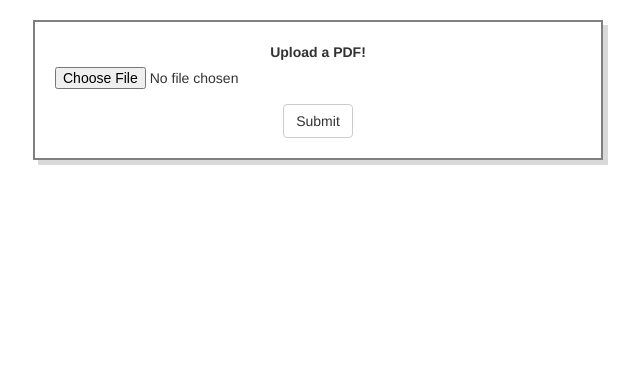
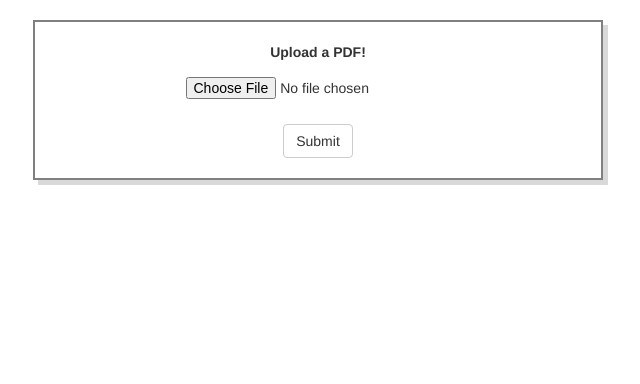
Before and after one commit to slarse/pdfebc-web, a Flask app: page / in a window 1280 px wide. Shown: the part 52-436 px from the top of the page, without its empty margins (322-962 px from the left). Run offline with Flask 2, Linux system fonts and the light colour scheme; some libraries are stand-ins or nearby versions.

Commit message:
Add styling to upload field

```diff
--- a/pdfebc_web/static/style.css
+++ b/pdfebc_web/static/style.css
@@ -17,3 +17,8 @@
      box-shadow: 5px 5px #d9d9d9;
      padding: 20px;
 }
+
+#upload {
+    margin: auto;
+    padding: 10px;
+}
```
